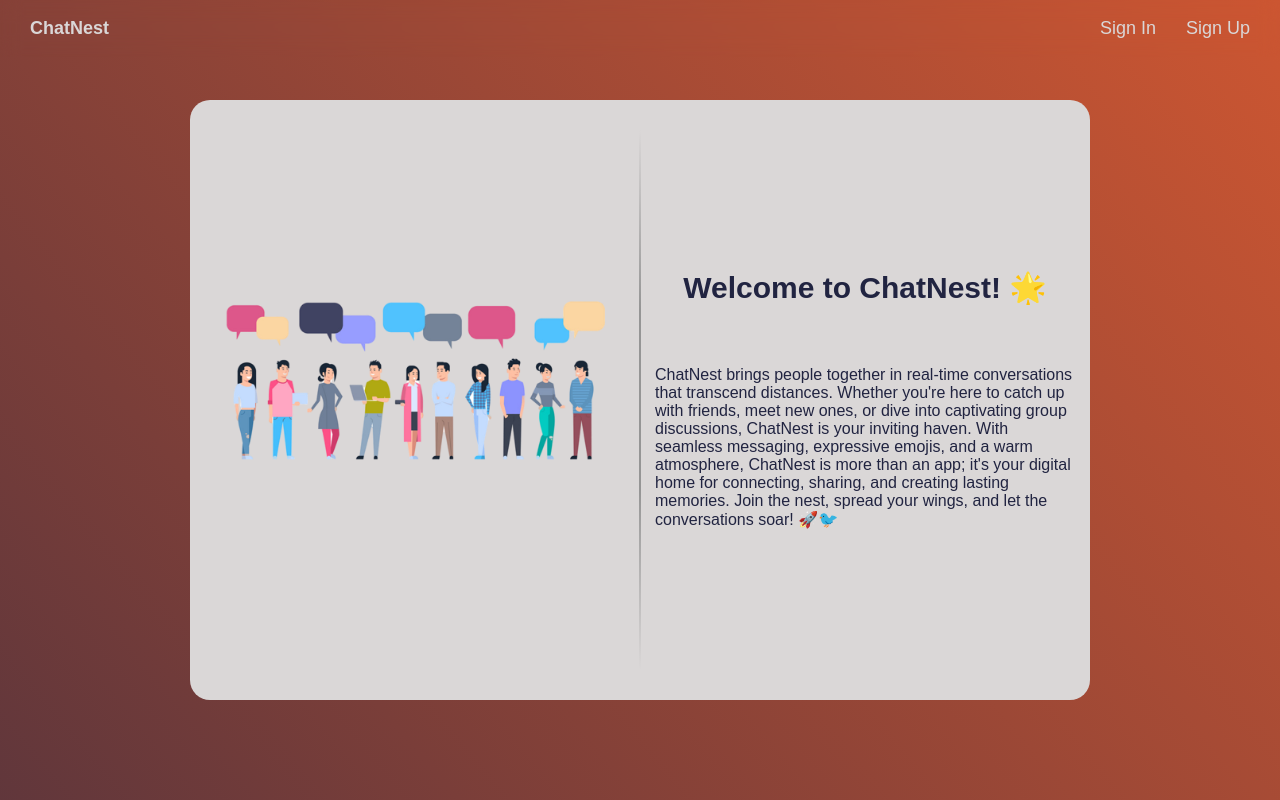
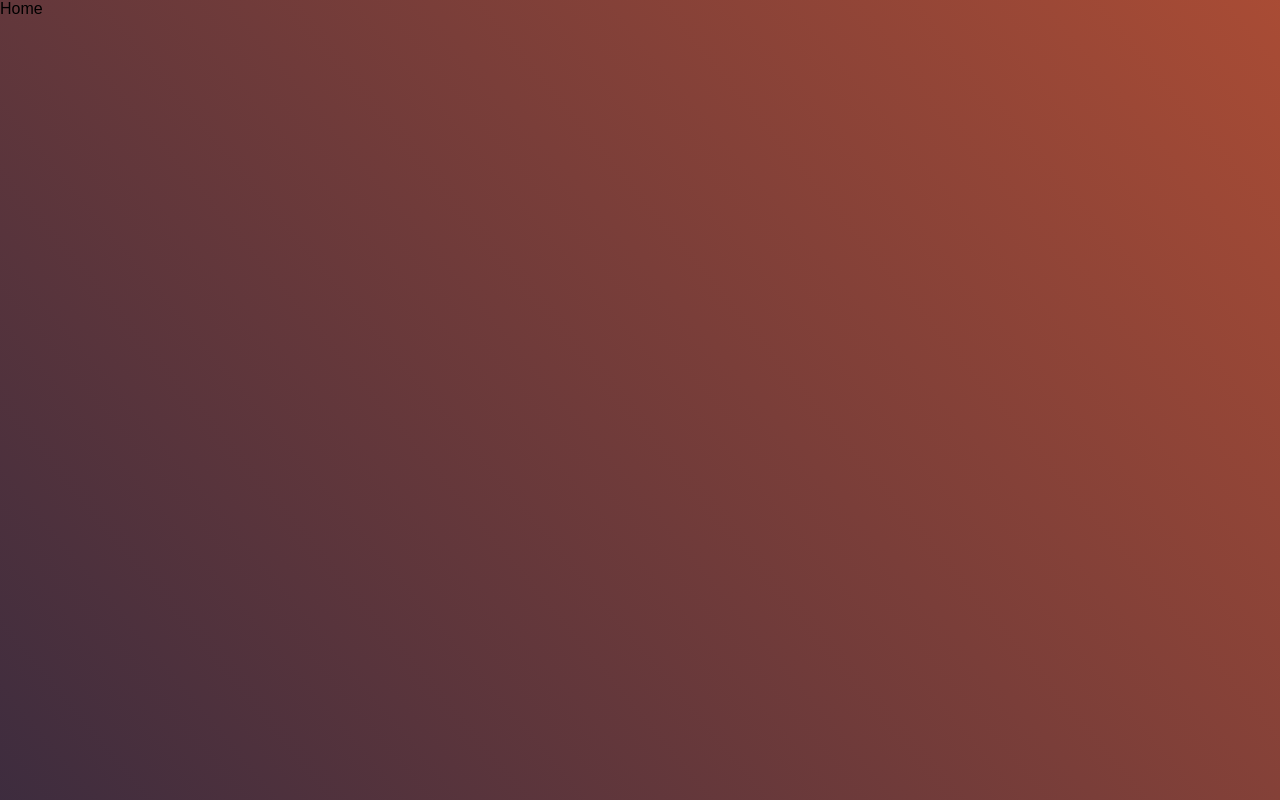
Before and after one commit to MuhammadAhmedKhalid/ChatNestMERN, a React (Create React App) app in the folder frontend/: page /home in a window 1280 px wide. Built offline with nearby package versions, Linux system fonts and the light colour scheme.

Commit message:
Navigate to home screen functionality added.

```diff
--- a/frontend/package.json
+++ b/frontend/package.json
@@ -16,6 +16,7 @@
     "react": "^18.2.0",
     "react-dom": "^18.2.0",
     "react-redux": "^8.1.3",
+    "react-router-dom": "^6.17.0",
     "react-scripts": "5.0.1",
     "react-select": "^5.7.7",
     "redux": "^4.2.1",
--- a/frontend/src/App.tsx
+++ b/frontend/src/App.tsx
@@ -1,14 +1,18 @@
-import Navbar from './Components/Navbar';
-import CenterBox from './Components/LandingScreen/CenterBox';
 import { store } from './Redux/Store'
 import { Provider } from 'react-redux'
+import { Route, Routes } from 'react-router-dom';
+import Home from './Components/HomeScreen/Home';
+import LandingPage from './Components/LandingScreen/LandingPage';
 
 function App() {
   return (
     <div className='bg'>
       <Provider store={store}>
-        <Navbar/>
-        <CenterBox/>
+        <Routes>
+          <Route path='/' element={<LandingPage/>}/>
+          <Route path='/home' element={<Home/>}/>
+          {/* path = * for no match */}
+        </Routes>
       </Provider>
     </div>
   );
--- /dev/null
+++ b/frontend/src/Components/HomeScreen/Home.tsx
@@ -0,0 +1,10 @@
+import React from 'react'
+
+function Home() {
+  return (
+    <div>Home</div>
+    // Navbar
+  )
+}
+
+export default Home
--- /dev/null
+++ b/frontend/src/Components/LandingScreen/LandingPage.tsx
@@ -0,0 +1,13 @@
+import Navbar from '../Navbar'
+import CenterBox from './CenterBox'
+
+function LandingPage() {
+  return (
+    <>
+        <Navbar/>
+        <CenterBox/>
+    </>
+  )
+}
+
+export default LandingPage
--- a/frontend/src/Components/LandingScreen/SignInForm.tsx
+++ b/frontend/src/Components/LandingScreen/SignInForm.tsx
@@ -1,11 +1,14 @@
 import React, { useState } from 'react';
 import '../../Styling/Form.css';
 import axios from 'axios';
+import { useNavigate } from "react-router-dom";
 
 function SignInForm() {
 
   const [formData, setFormData] = useState({ username: '', password: '' });
   const [usernameError, setUsernameError] = useState<String>('');
+
+  const navigate = useNavigate();
 
   const handleChange = (fieldName: string, value: string) => {
 
@@ -29,6 +32,8 @@ function SignInForm() {
     try {
       const response = await axios.post('http://localhost:5000/users/login', userData);
       alert(response.data.message);
+      // shift to home screen
+      navigate('/home');
     } catch (error: any) {
       alert(error.response.data.error);
     }
--- a/frontend/src/index.tsx
+++ b/frontend/src/index.tsx
@@ -3,14 +3,15 @@ import ReactDOM from 'react-dom/client';
 import './index.css';
 import App from './App';
 import reportWebVitals from './reportWebVitals';
+import { BrowserRouter } from 'react-router-dom';
 
 const root = ReactDOM.createRoot(
   document.getElementById('root') as HTMLElement
 );
 root.render(
-  <React.StrictMode>
+  <BrowserRouter>
     <App />
-  </React.StrictMode>
+  </BrowserRouter>
 );
 
 // If you want to start measuring performance in your app, pass a function
```
Also changed, not shown: 1 other file (tests, documents, lock files or other folders).
